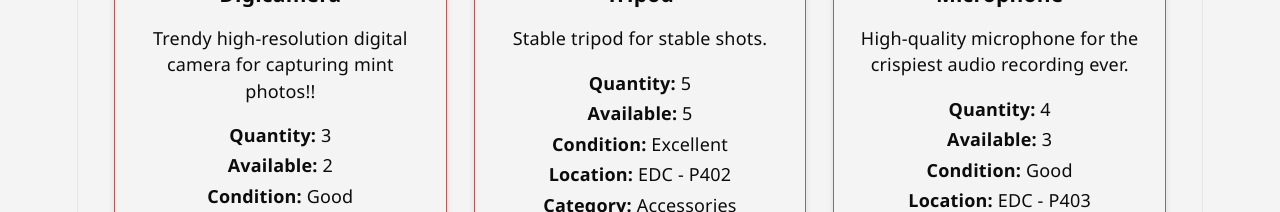
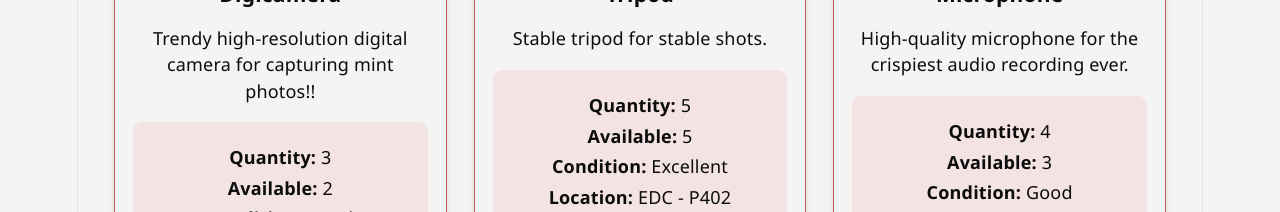
Before and after one commit to emaglaque2-rrc/full-stack-project-group-4, a React (Vite) app: page / in a window 1280 px wide. Shown: the part 588-800 px from the top of the page. Built offline with nearby package versions, Linux system fonts and the light colour scheme.

Commit message:
Added a colored border background for equipment details.

```diff
--- a/src/components/equipment-inventory/EquipmentInventory.css
+++ b/src/components/equipment-inventory/EquipmentInventory.css
@@ -63,9 +63,12 @@ but will shrink to fit smaller screens. */
     margin-bottom: 1rem;
 }
 
-/* Equipment details section spacing */
+/* Equipment details section spacing and background */
 .equipment-inventory .equipment-item__details {
     margin-top: 1rem;
+    padding: 1rem;
+    background-color: #f3e3e3;
+    border-radius: 0.5rem;
 }
 
 .equipment-inventory .equipment-item__details p {
```
